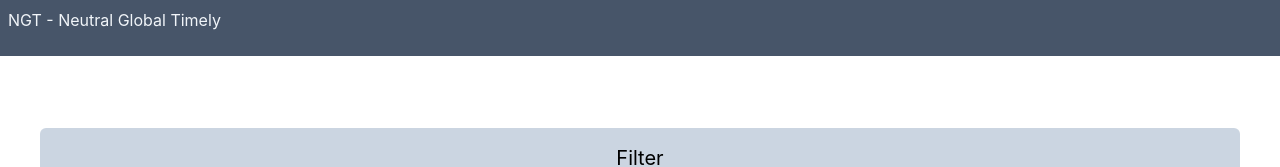
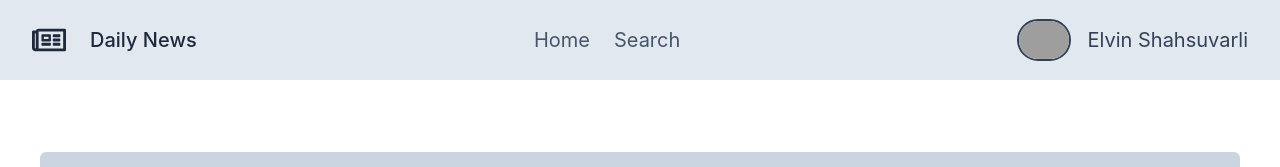
Before and after one commit to shahsuvarli/news-app, a React (Vite) app: page / in a window 1280 px wide. Shown: the top 167 px of the page. Built offline with nearby package versions, Linux system fonts and the light colour scheme; no server answers; grey boxes are pictures that could not be loaded.

Commit message:
Navbar deisgn updated

```diff
--- a/package.json
+++ b/package.json
@@ -13,6 +13,7 @@
     "react": "^18.2.0",
     "react-dom": "^18.2.0",
     "react-hook-form": "^7.51.0",
+    "react-icons": "^5.0.1",
     "react-router-dom": "^6.22.3",
     "react-select": "^5.8.0"
   },
--- a/src/components/header.tsx
+++ b/src/components/header.tsx
@@ -1,9 +1,35 @@
-import { Link } from "react-router-dom";
+import { Link, useLocation } from "react-router-dom";
+import { FaRegNewspaper } from "react-icons/fa";
 
 const Header = () => {
+  const { pathname } = useLocation();
   return (
-    <div className="w-full h-14 bg-slate-600 text-slate-100 p-2">
-      <Link to={"/"}>NGT - Neutral Global Timely</Link>
+    <div className="text-slate-700 w-full h-20 bg-slate-200 p-2 flex flex-row gap-4 items-center justify-between px-8">
+      <span className="flex flex-row gap-10 text-slate-800 items-center">
+        <span className="flex flex-row gap-6 items-center">
+          <FaRegNewspaper size={34} />
+          <Link to={"/"}>
+            <p className="text-xl font-medium">Daily News</p>
+          </Link>
+        </span>
+      </span>
+      <span className="flex flex-row gap-6 text-xl text-slate-600">
+        <Link to={"/"} id="search" className={``}>
+          Home
+        </Link>
+        <Link to={"/search"} id="search">
+          Search
+        </Link>
+      </span>
+      <span className="flex flex-row gap-4 items-center">
+        <img
+          src="https://avatars.githubusercontent.com/u/46631807?v=4"
+          alt="photo"
+          width={54}
+          className="rounded-full border-2 border-solid border-slate-700"
+        />
+        <p className="text-xl">Elvin Shahsuvarli</p>
+      </span>
     </div>
   );
 };
```
Also changed, not shown: vite.config.ts.timestamp-1710545475353-ba3d1ed8ba994.mjs (added, +10 -0 lines), 1 other file (tests, documents, lock files or other folders).
